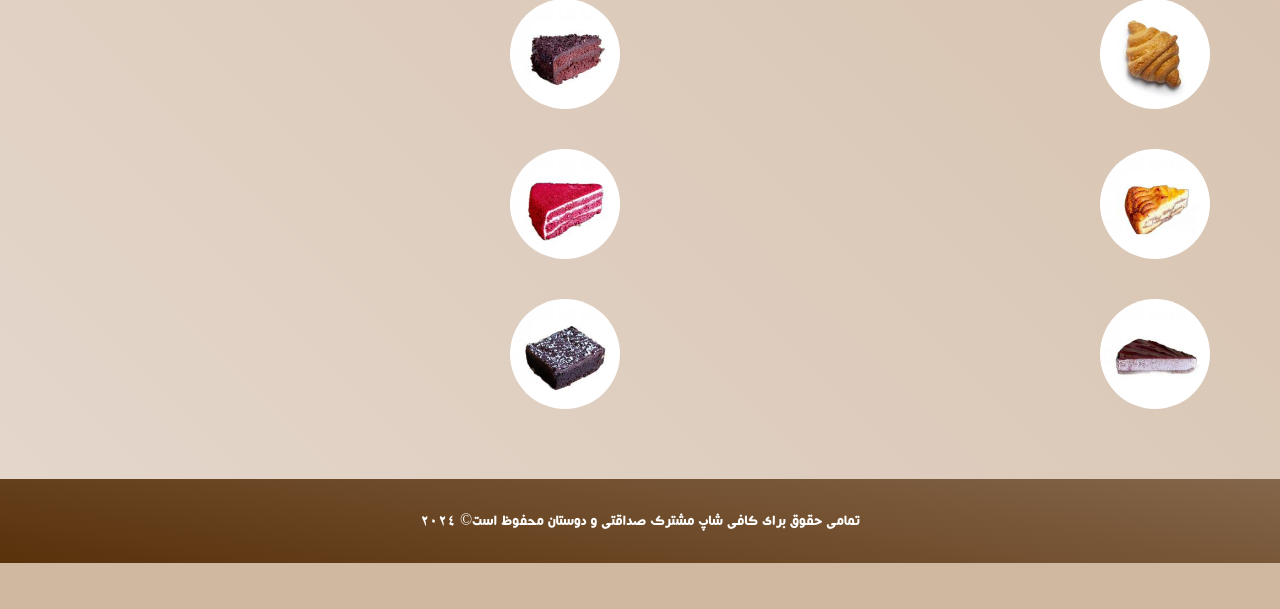
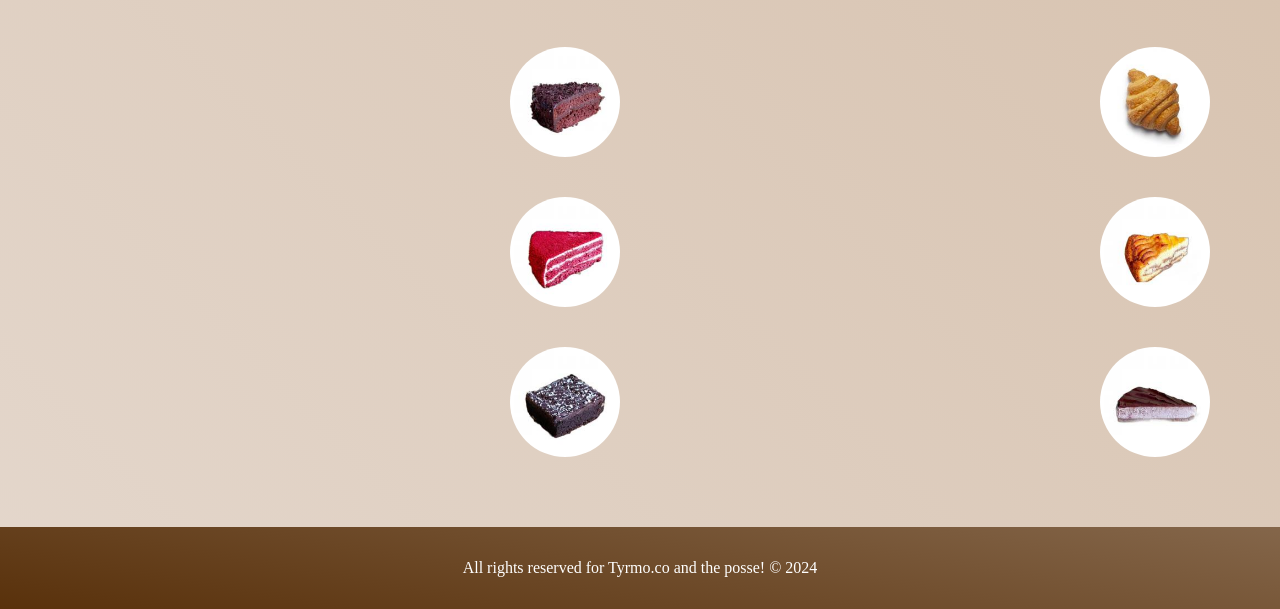
Before and after one commit to sooshianth/Persian-fullstack-django-coffeeshop-sut, a Django app: page / in a window 1280 px wide. Shown: the part 3241-3850 px from the top of the page. Before the commit the page ends 3804 px from the top, so only its background shows below. Run offline with Django 5.2, Linux system fonts and the light colour scheme.

Commit message:
registeration page workd perfectly but the form needs to be modified, moved templates folder to base directory and made its needed configs in settings.py

```diff
--- a/CoffeeShopProject/settings.py
+++ b/CoffeeShopProject/settings.py
@@ -55,7 +55,7 @@
 TEMPLATES = [
     {
         'BACKEND': 'django.template.backends.django.DjangoTemplates',
-        'DIRS': [],
+        'DIRS': [str(BASE_DIR.joinpath('templates'))],
         'APP_DIRS': True,
         'OPTIONS': {
             'context_processors': [
--- a/mainapp/admin.py
+++ b/mainapp/admin.py
@@ -21,6 +21,12 @@
     add_form = CustomerRegisterForm
     form = CustomerChangeForm
     model = Customer
+    fieldsets = UserAdmin.fieldsets + (
+        (None, {'fields':('phone_number',)}),
+)
+    add_fieldsets = UserAdmin.fieldsets + (
+        (None, {'fields': ('phone_number',)}),
+)
 
 class OrderAdmin(admin.ModelAdmin):
     list_display = ['pk', 'customer', 'order_date']
--- a/mainapp/models.py
+++ b/mainapp/models.py
@@ -66,7 +66,7 @@
     REQUIRED_FIELDS = ['first_name', 'last_name', 'password']
 
     def __str__(self):
-        return self.email
+        return self.first_name
 
 class Order(models.Model):
     customer = models.ForeignKey(Customer, on_delete=models.CASCADE)
--- a/static/css/homePage.css
+++ b/static/css/homePage.css
@@ -1,6 +1,6 @@
 @font-face {
     font-family: casablanca;
-    src: url(fonts/Far_Casablanca\ Heavy.ttf);
+    src: '{% static "fonts/Far_CasablancaHeavy.ttf" %}';
 }
 
 body {
--- a/mainapp/templates/base.html
+++ b/templates/base.html
@@ -39,10 +39,19 @@
 
 
 <div class="footer">
-    <p> تمامی حقوق برای کافی شاپ مشترک صداقتی و دوستان محفوظ است&copy; 2024</p>
+    <p> All rights reserved for Tyrmo.co and the posse! &copy; 2024</p>
 </div>
     <link rel="stylesheet" href="{% static 'css/homePage.css' %}">
     <link rel="stylesheet" href="https://cdnjs.cloudflare.com/ajax/libs/font-awesome/6.0.0-beta3/css/all.min.css">
     <script src='{% static "js/homePage.js "%}'></script>
+    <style>
+    @font-face {
+        font-family: casablanca;
+        src: '{% static "fonts/Far_CasablancaHeavy.ttf" %}';
+    }
+    * {
+        font-family: casablanca;
+    }
+    </style>
 </body>
 </html>
--- a/mainapp/templates/registration/login.html
+++ b/templates/registration/login.html
@@ -7,7 +7,7 @@
 </head>
 <body>
     <div class="login-container">
-        <form class="login-form">
+        <form class="login-form" method='POST'>
             {% csrf_token %}
             <h2>ورود</h2>
             <div class="form-group">
```
Also changed, not shown: db.sqlite3, static/fonts/Far_CasablancaHeavy.ttf (renamed from static/fonts/Far_Casablanca Heavy.ttf), templates/aaaaaa/logged_out.html (renamed from mainapp/templates/aaaaaa/logged_out.html), templates/index/index.html (renamed from mainapp/templates/index/index.html), templates/registration/registration.html (renamed from mainapp/templates/registration/registration.html).
